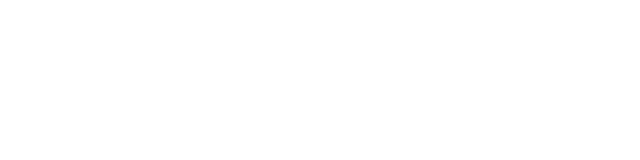
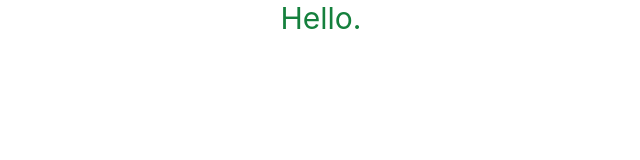
Before and after one commit to chelseadagger-fc/ars.phone, a React (Vite) app: page / in a window 1280 px wide. Shown: the top 160 px of the page, without its empty margins (319-959 px from the left). Built offline with nearby package versions, Linux system fonts and the light colour scheme.

Commit message:
installed tailwindcss and postcss; initialized and imported requisites

```diff
--- a/package.json
+++ b/package.json
@@ -20,11 +20,14 @@
     "@typescript-eslint/parser": "^7.8.0",
     "@vite-pwa/assets-generator": "^0.2.4",
     "@vitejs/plugin-react": "^4.2.1",
+    "autoprefixer": "^10.4.19",
     "eslint": "^8.57.0",
     "eslint-plugin-react-hooks": "^4.6.2",
     "eslint-plugin-react-refresh": "^0.4.6",
+    "postcss": "^8.4.38",
     "stylelint": "^16.6.1",
     "stylelint-config-standard": "^36.0.0",
+    "tailwindcss": "^3.4.4",
     "typescript": "^5.2.2",
     "vite": "^5.2.10",
     "vite-plugin-pwa": "^0.20.0",
--- /dev/null
+++ b/postcss.config.js
@@ -0,0 +1,6 @@
+export default {
+    plugins: {
+      tailwindcss: {},
+      autoprefixer: {},
+    },
+  }
--- a/src/App.css
+++ b/src/App.css
@@ -1,3 +1,7 @@
+@tailwind base;
+@tailwind components;
+@tailwind utilities;
+
 #root {
   max-width: 1280px;
   margin: 0 auto;
@@ -7,7 +11,6 @@
 .main {
   height: 100vh;
   width: 100vw;
-  // max-width: ;
   background-color: #fff;
   margin: 0;
   padding: 0;
--- a/src/App.tsx
+++ b/src/App.tsx
@@ -8,7 +8,7 @@
       <div className="main">
         <StatusBar />
         <div>
-
+          <p className="text-3xl text-green-700">Hello.</p>
         </div>
         <ShortcutBar />
       </div>
--- a/src/index.css
+++ b/src/index.css
@@ -1,3 +1,7 @@
+@tailwind base;
+@tailwind components;
+@tailwind utilities;
+
 :root {
   font-family: Inter, system-ui, Avenir, Helvetica, Arial, sans-serif;
   line-height: 1.5;
--- /dev/null
+++ b/tailwind.config.js
@@ -0,0 +1,8 @@
+/** @type {import('tailwindcss').Config} */
+export default {
+  content: ["./src/**/*.{js,jsx,ts,tsx}", "./public/index.html"],
+  theme: {
+    extend: {},
+  },
+  plugins: [],
+}
```
Also changed, not shown: 1 other file (tests, documents, lock files or other folders).
